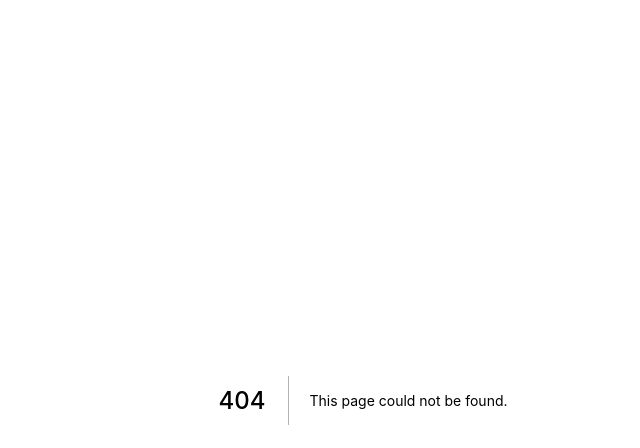
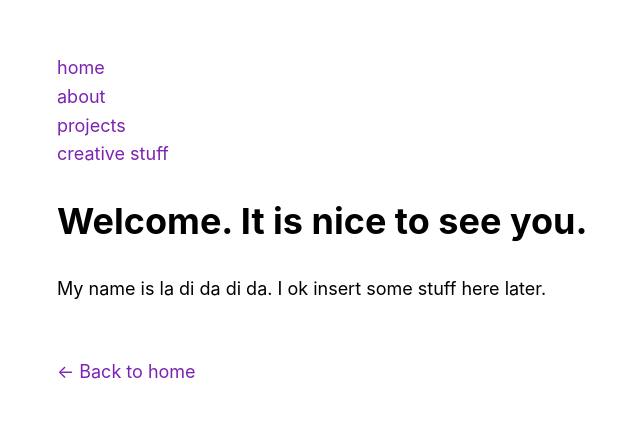
Before and after one commit to fadilafidina/me, a Next.js app in the folder nextjs-blog/: page /about in a window 1280 px wide. Before the commit this address had no page. Shown: the top 448 px of the page, without its empty margins (277-917 px from the left). Built offline with nearby package versions, Linux system fonts and the light colour scheme.

Commit message:
seriously think some config is not working ffs but i added the other pages anyways

```diff
--- a/nextjs-blog/components/layout.js
+++ b/nextjs-blog/components/layout.js
@@ -28,43 +28,12 @@ export default function Layout({ children, home }) {
       </Head>
       <Navbar></Navbar>
 
-      {/* <header className={styles.header}>
+      <header className={styles.header}>
 
-        {home ? (
-          <>
-            <Image
-              priority
-              src="/images/profile.jpeg"
-              className={utilStyles.borderCircle}
-              height={144}
-              width={144}
-              alt={name}
-            />
-            <h1 className={utilStyles.heading2Xl}>{name}</h1>
-          </>
-        ) : (
-          <>
-            <Link href="/">
-              <a>
-                <Image
-                  priority
-                  src="/images/profile.jpg"
-                  className={utilStyles.borderCircle}
-                  height={108}
-                  width={108}
-                  alt={name}
-                />
-              </a>
-            </Link>
-            <h2 className={utilStyles.headingLg}>
-              <Link href="/">
-                <a className={utilStyles.colorInherit}>{name}</a>
-              </Link>
-            </h2>
-          </>
-        )}
-      </header> */}
+      </header>
       <main>{children}</main>
+
+
       {!home && (
         <div className={styles.backToHome}>
           <Link href="/">
--- a/nextjs-blog/components/layout.module.css
+++ b/nextjs-blog/components/layout.module.css
@@ -10,6 +10,6 @@
     align-items: center;
   }
 
-  /* .backToHome {
+  .backToHome {
     margin: 3rem 0 0;
-  } */
+  }
--- a/nextjs-blog/components/navbar.jsx
+++ b/nextjs-blog/components/navbar.jsx
@@ -1,12 +1,11 @@
 import React, { useEffect, useState } from "react";
 import Link from "next/link";
-import { useRouter } from "next/router";
 
 export default function Navbar() {
     return (
-        <div class="font-mono">
-            <div class="flex flex-row">
-                <div class="basis-1/4">
+        <div className="font-mono">
+            <div className="flex flex-row">
+                <div className="basis-1/4">
                     <Link href="/">
                         <a>
                             home
@@ -21,16 +20,6 @@ export default function Navbar() {
                         </a>
                     </Link>
                 </div>
-
-                <div>
-                    <Link href="/blog">
-                        <a>
-                            blog
-                        </a>
-                    </Link>
-                </div>
-
-
                 <div>
                     <Link href="/projects">
                         <a>
--- /dev/null
+++ b/nextjs-blog/pages/about.js
@@ -0,0 +1,20 @@
+import Link from 'next/link'
+import Head from 'next/head'
+import Script from 'next/script'
+import Layout from '../components/layout'
+
+export default function FirstPost() {
+    return <Layout>
+    <Head>
+        <title>about me</title>
+    </Head>
+
+    <h1 className="text-3xl font-bold underline">
+      Welcome. It is nice to see you.
+    </h1>
+
+    <div>
+        My name is la di da di da. I ok insert some stuff here later.
+    </div>
+    </Layout>
+}
```
Also changed, not shown: nextjs-blog/pages/creative-stuff.js (added, +20 -0 lines), nextjs-blog/pages/projects.js (added, +20 -0 lines), 1 other file (tests, documents, lock files or other folders).
